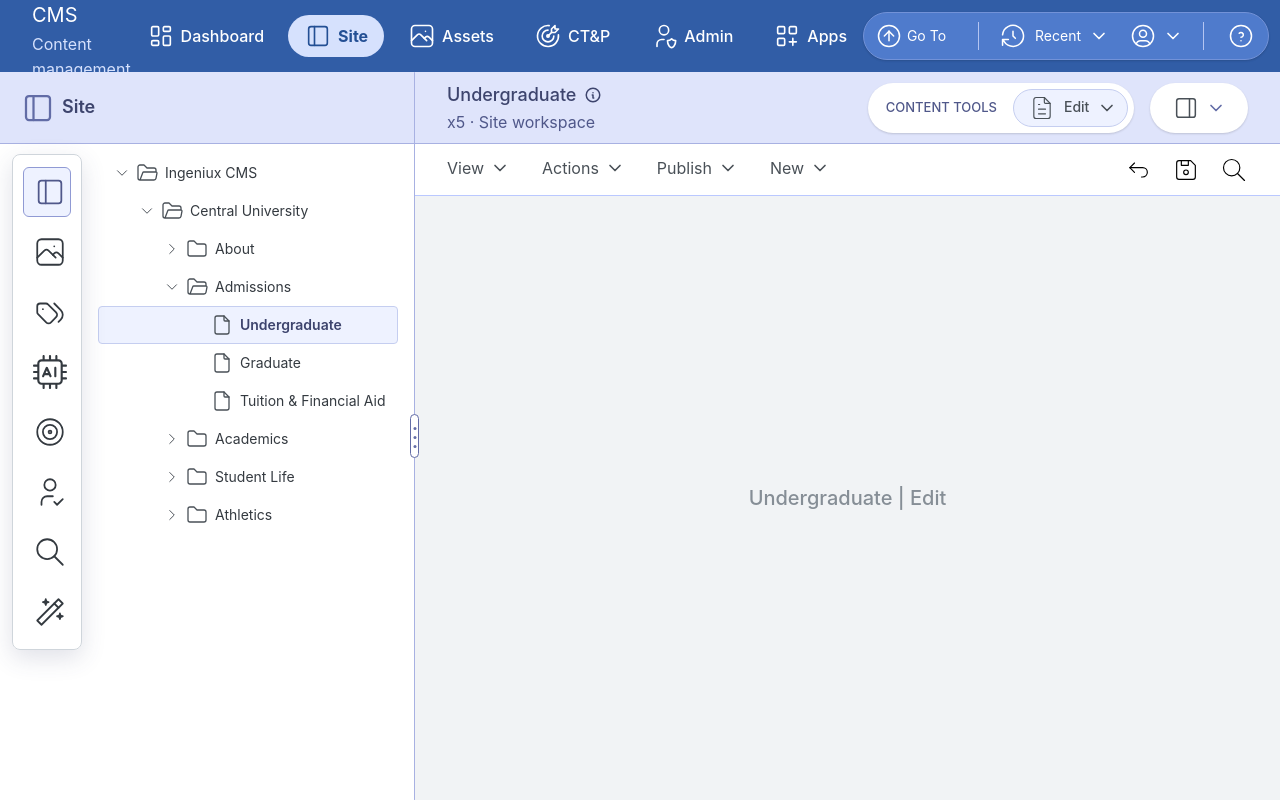
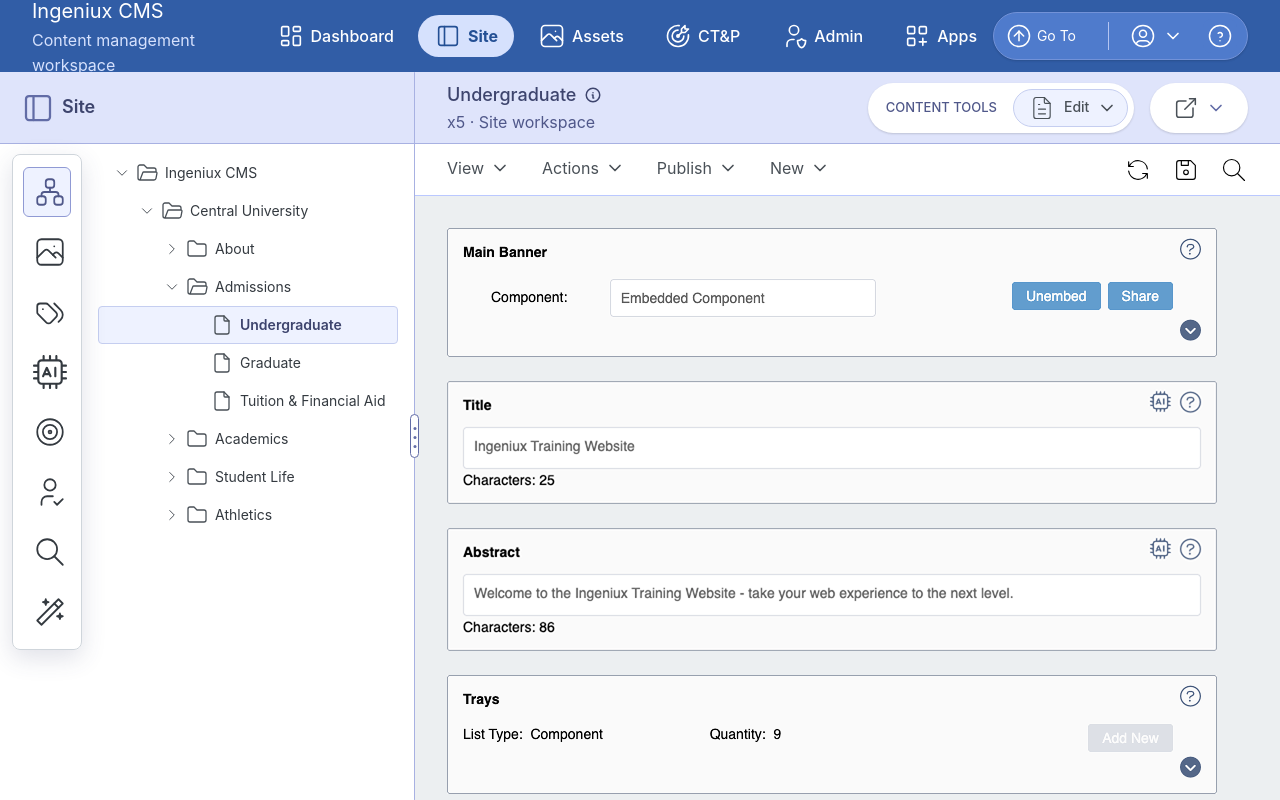
Before and after one commit to josephxbrick/mantine-app-cms-navigation, a React (Vite) app: page / in a window 1280 px wide. Built offline with nearby package versions, Linux system fonts and the light colour scheme.

Commit message:
Refine toolbar and workspace demo UI

```diff
--- a/src/features/app-shell/AppShell.tsx
+++ b/src/features/app-shell/AppShell.tsx
@@ -25,6 +25,7 @@
   IconPhoto,
   IconSearch,
   IconSettings,
+  IconSitemap,
   IconTags,
   IconTarget,
   IconTargetArrow,
@@ -140,7 +141,7 @@
       {
         id: "tree",
         label: "Site Tree",
-        icon: IconLayoutSidebar,
+        icon: IconSitemap,
       },
       {
         id: "assets",
@@ -552,7 +553,7 @@
   const [
     demoWorkspaceVisible,
     setDemoWorkspaceVisible,
-  ] = useState(false);
+  ] = useState(true);
 
   const [leftPaneWidth, setLeftPaneWidth] = useState(
     LEFT_PANEL_INITIAL_WIDTH
--- a/src/features/content-workspace/ContentWorkspace.tsx
+++ b/src/features/content-workspace/ContentWorkspace.tsx
@@ -59,6 +59,12 @@
       : domain === "site" && selectedTool === "Preview"
         ? "/demo/site-preview.png"
         : null;
+  const demoMode =
+    domain === "site" &&
+      (selectedTool === "Edit" ||
+        selectedTool === "Preview")
+      ? selectedTool
+      : null;
 
   return (
     <Box
@@ -76,6 +82,28 @@
       }}
     >
       {demoWorkspaceVisible && demoImage ? (
+        demoMode === "Edit" ? (
+          <Box
+            bg="asxGray.2"
+            p="xl"
+            w="100%"
+            h="100%"
+            style={{
+              overflow: "auto",
+            }}
+          >
+            <Box
+              component="img"
+              src={demoImage}
+              alt={previewLabel}
+              style={{
+                display: "block",
+                height: "auto",
+                maxWidth: "none",
+              }}
+            />
+          </Box>
+        ) : (
           <Box
             component="img"
             src={demoImage}
@@ -87,6 +115,7 @@
               alignSelf: "flex-start",
             }}
           />
+        )
       ) : (
         <Text c="asxGray.6" fw={500} size="xl">
           {previewLabel}
--- a/src/features/content-workspace/toolbars/SecondaryToolbar.tsx
+++ b/src/features/content-workspace/toolbars/SecondaryToolbar.tsx
@@ -21,9 +21,9 @@
 import type { ReactNode } from "react";
 
 import {
-  IconArrowBackUp,
   IconChevronDown,
   IconDeviceFloppy,
+  IconRefresh,
   IconSearch,
 } from "@tabler/icons-react";
 
@@ -357,7 +357,7 @@
 function ToolbarActions() {
   return (
     <Group gap="lg" wrap="nowrap">
-      <IconArrowBackUp size={28} stroke={1} />
+      <IconRefresh size={28} stroke={1} />
       <IconDeviceFloppy size={28} stroke={1} />
       <IconSearch size={28} stroke={1} />
     </Group>
@@ -532,7 +532,7 @@
       "Index Mode" |
       "Form Mode" |
       "In Context Mode"
-    >("Index Mode");
+    >("Form Mode");
 
   const [showFormIndex, setShowFormIndex] =
     useState(false);
--- a/src/features/content-workspace/toolbars/primary-toolbar/PrimaryToolbarPaper.tsx
+++ b/src/features/content-workspace/toolbars/primary-toolbar/PrimaryToolbarPaper.tsx
@@ -14,7 +14,6 @@
 import {
   IconChevronDown,
   IconExternalLink,
-  IconLayoutSidebarRight,
 } from "@tabler/icons-react";
 
 import type { ToolbarTool, ToolKey } from "./types";
@@ -160,8 +159,8 @@
         </UnstyledButton>
       </Menu.Target>
 
-      <Menu.Dropdown px={12} pt={16} pb={12}>
-        <MegamenuColumnLayout header="Choose a Tool">
+      <Menu.Dropdown px={12} py={12}>
+        <MegamenuColumnLayout>
           {tools.map((tool) => (
             <ToolSelectorMenuItem
               key={tool.label}
@@ -231,7 +230,7 @@
               "var(--mantine-color-asxIndigo-7)",
           }}
         >
-          <IconLayoutSidebarRight
+          <IconExternalLink
             size={28}
             stroke={1.3}
             color="var(--mantine-color-asxGray-7)"
--- a/src/features/content-workspace/toolbars/product-toolbar/ProductToolbarPaper.tsx
+++ b/src/features/content-workspace/toolbars/product-toolbar/ProductToolbarPaper.tsx
@@ -22,7 +22,6 @@
   IconChevronDown,
   IconCircleArrowUp,
   IconHelpCircle,
-  IconHistory,
   IconSearch,
   IconUserCircle,
   IconX,
@@ -36,7 +35,7 @@
   onToggleDemoWorkspace: () => void;
 };
 
-const FIELD_FULL_WIDTH = 360;
+const FIELD_FULL_WIDTH = 240;
 const FIELD_COLLAPSED_WIDTH = 0;
 const ANIMATION_MS = 260;
 
@@ -77,16 +76,6 @@
 }: ToolbarGroupProps) {
   return (
     <Group gap={4} wrap="nowrap">
-      {children}
-    </Group>
-  );
-}
-
-function RecentButtonGroup({
-  children,
-}: ToolbarGroupProps) {
-  return (
-    <Group gap={8} wrap="nowrap">
       {children}
     </Group>
   );
@@ -247,26 +236,6 @@
   );
 }
 
-function RecentMenuButton() {
-  return (
-    <UnstyledButton>
-      <RecentButtonGroup>
-        <IconHistory
-          size={28}
-          stroke={1.3}
-          color="var(--mantine-color-asxGray-0)"
-        />
-
-        <Text size="sm" fw={400} c="asxGray.0">
-          Recent
-        </Text>
-
-        <IconChevronDown size={20} />
-      </RecentButtonGroup>
-    </UnstyledButton>
-  );
-}
-
 function UserMenuButton() {
   return (
     <UnstyledButton>
@@ -372,9 +341,7 @@
       <DisplayGroup>
         <GoToSearchControl {...goToSearchControlProps} />
         <ToolbarDelimiter />
-        <RecentMenuButton />
         <UserMenuButton />
-        <ToolbarDelimiter />
         <HelpButton
           active={demoWorkspaceVisible}
           onClick={onToggleDemoWorkspace}
--- a/src/features/left-panel/palette/PaletteItem.tsx
+++ b/src/features/left-panel/palette/PaletteItem.tsx
@@ -111,9 +111,9 @@
             </Box>
 
             <Text
-                size="sm"
                 fw={isSelected ? 600 : 500}
                 style={{
+                    fontSize: 16,
                     whiteSpace: "nowrap",
                     opacity: expanded ? 1 : 0,
                     transform: expanded
```
Also changed, not shown: public/demo/site-edit.png, 4 other files (tests, documents, lock files or other folders). Lines whose indentation alone changed are shown as unchanged.
